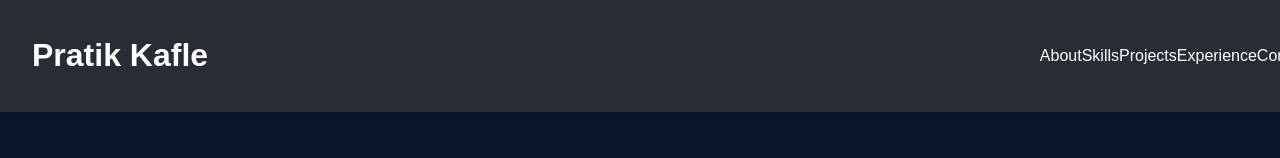
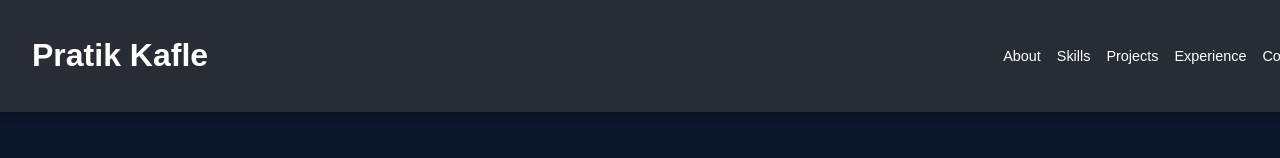
Before and after one commit to pratikkafle608/my-portfolio, a React (Create React App) app: page / in a window 1280 px wide. Shown: the top 158 px of the page. Built offline with nearby package versions, Linux system fonts and the light colour scheme.

Commit message:
Update Header.css

```diff
--- a/src/components/Header.css
+++ b/src/components/Header.css
@@ -32,20 +32,14 @@
 }
 
 
-.header {
+.header nav {
   display: flex;
-  flex-wrap: wrap; /* Add this */
-  justify-content: space-between;
+  gap: 1rem;  /* reduced from 1.5rem */
+  flex-wrap: wrap;
   align-items: center;
-  padding: 1rem 2rem;
-  background-color: #282c34;
-  color: white;
-  position: fixed;
-  top: 0;
-  width: 100%;
-  box-shadow: 0 2px 10px rgba(0, 0, 0, 0.3);
-  z-index: 1000;
+  font-size: 0.9rem;
 }
+
 
 
 /* Style the navigation links for better appearance */
```
